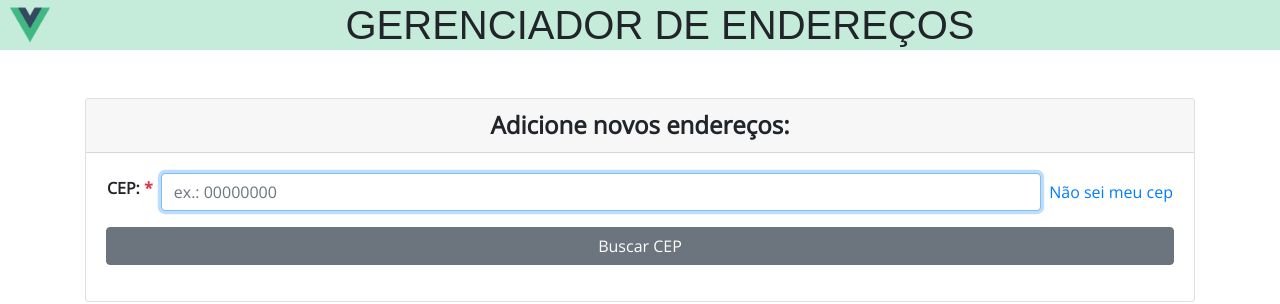
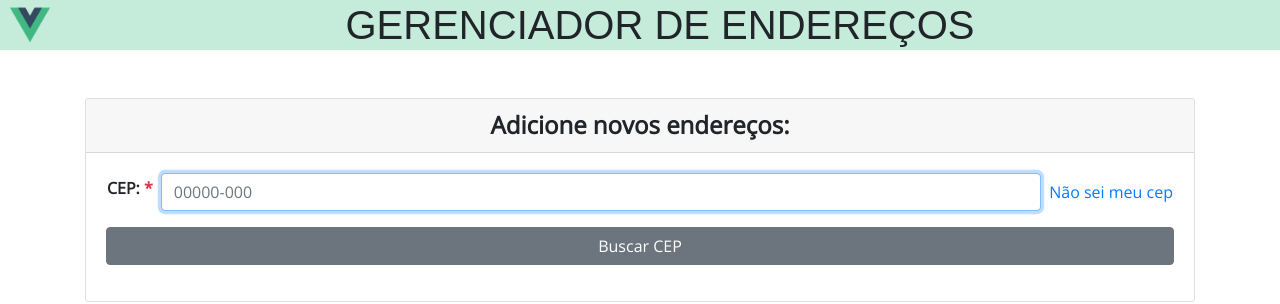
Before and after one commit to Jean-Barbosa9/address-manager, a Vue app: page / in a window 1280 px wide. Shown: the top 304 px of the page. Built offline with nearby package versions, Linux system fonts and the light colour scheme; a web font is replaced by a local one.

Commit message:
Corrigindo bug que tinha sido gerado ao fazer a mascara do cep no blur

```diff
--- a/src/components/AddressForm.vue
+++ b/src/components/AddressForm.vue
@@ -10,14 +10,13 @@
           id="zipCode"
           type="text"
           class="form-control col-sm mx-2"
-          placeholder="ex.: 00000000"
+          placeholder="00000-000"
           maxlength="9"
-          pattern="[0-9\-]*"
+          pattern="[0-9\-]{9}"
           required="required"
           ref="zipCode"
           v-model="zipCode"
-          v-on:input="isFullfilled()"
-          v-on:blur="maskZip"
+          v-on:input="isFullfilled"
           autofocus
         >
         <a
@@ -125,7 +124,7 @@ export default {
       this.$emit("close-editing");
     },
     getAddress(zipCode) {
-      fetch(`https://viacep.com.br/ws/${zipCode}/json/`)
+      fetch(`https://viacep.com.br/ws/${zipCode.replace(/\D/g, "")}/json/`)
         .then(res => res.json())
         .then(address => {
           if (!address.erro) {
@@ -152,32 +151,38 @@ export default {
         });
     },
 
-    isFullfilled() {
-      let zipCodeFormated = this.zipCode.replace(/\D/g, "");
+    isFullfilled(e) {
+      let zipCodeFormated = this.zipCode;
       this.zipCode = zipCodeFormated;
 
-      if (zipCodeFormated.length == 8) {
+      if (zipCodeFormated.length == 9) {
         this.getAddress(zipCodeFormated);
       }
+      this.maskZip(e);
     },
 
     maskZip(e) {
       //TODO: Melhorar esse método para fique mais reutilizável e genérico. O ideal é que seja inclusive como um componente
-      if (e.currentTarget.value[5] != "-") {
-        const zipCode = e.currentTarget.value;
+      const zipCode = e.currentTarget != undefined ? e.currentTarget.value : e;
+
+      if (zipCode[5] && zipCode[5] != "-") {
         let zipCodeListed = [];
         for (let i = 0; i < zipCode.length; i++) {
           zipCodeListed.push(zipCode[i]);
         }
         zipCodeListed.splice(5, 0, "-");
-        e.currentTarget.value = zipCodeListed.join("");
+        return (this.zipCode = zipCodeListed.join(""));
       }
     },
 
     leftZeros(e) {
       e.preventDefault();
-      for (var i = 0, len = 8 - this.zipCode.length; i < len; i++) {
-        this.zipCode = "0" + this.zipCode;
+      for (
+        var i = 0, len = 8 - this.zipCode.replace(/\D/g, "").length;
+        i < len;
+        i++
+      ) {
+        this.zipCode = this.maskZip("0" + this.zipCode.replace(/\D/, ""));
       }
       this.getAddress(this.zipCode);
     },
```
